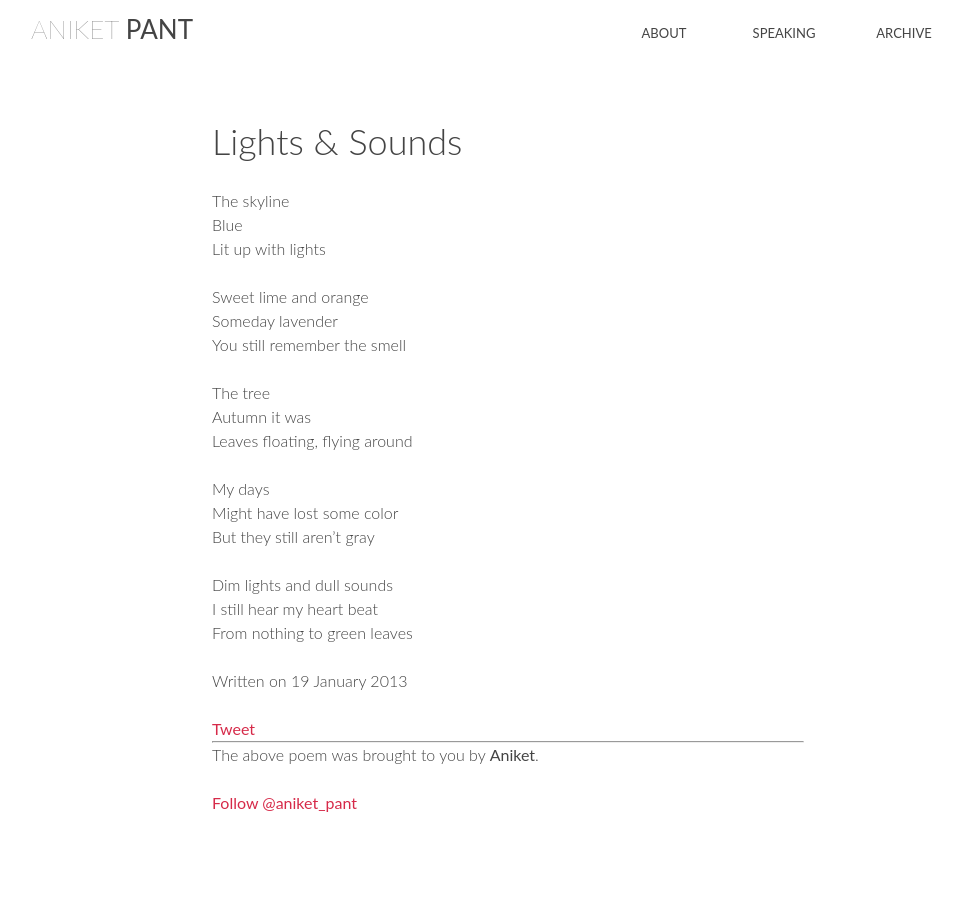
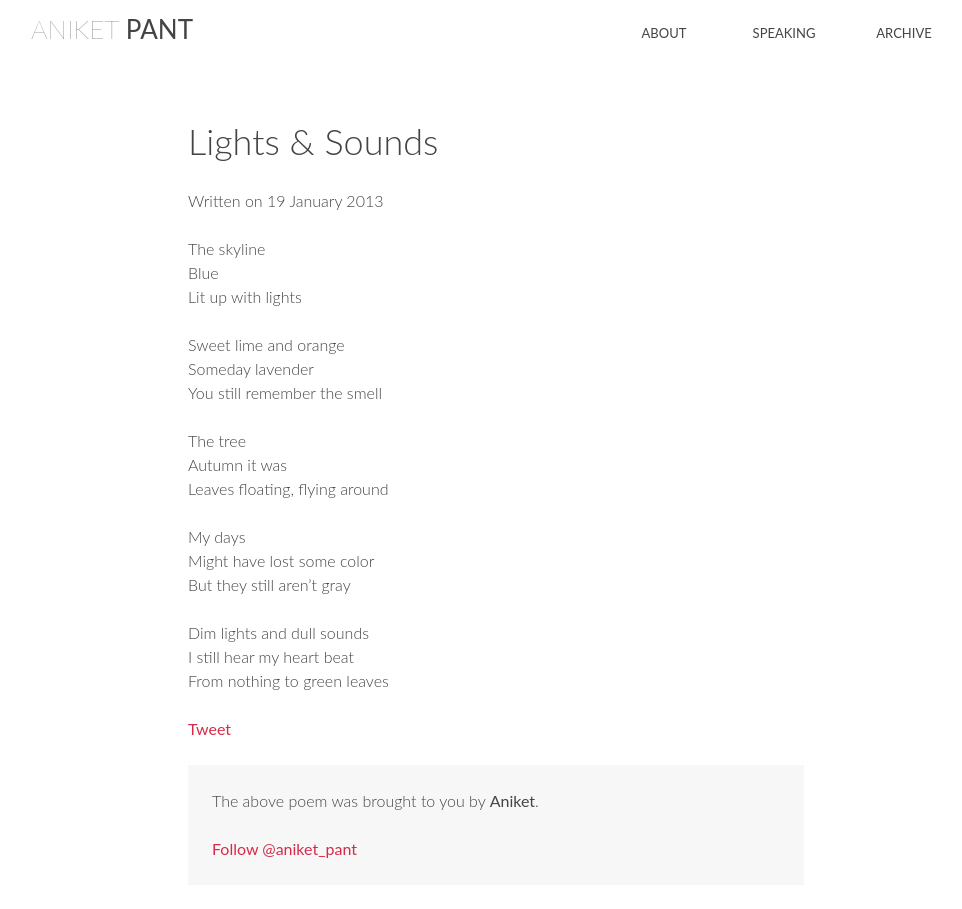
Before and after one commit to aniketpant/aniketpant.github.com, a Jekyll site: the page built from _posts/2013-01-19-lights-and-sounds.markdown, in a window 1280 px wide. Shown: the whole page, without its empty margins (144-1106 px from the left). Built offline with Jekyll 4.4.1, drawn with Linux system fonts in a browser that asks for light colours; some web fonts are replaced; Markdown is read by kramdown in place of the engine named in the settings; comment, search, counter and statistics services are not loaded.

Commit message:
Fix pages

```diff
--- a/_layouts/poetry.html
+++ b/_layouts/poetry.html
@@ -2,22 +2,20 @@
 layout: base
 ---
 
-<div class="post poetry">
+<div class="poetry">
 
-  <header class="layout__item  one-whole">
+  <header>
     <h1 class="title--post">{{ page.title }}</h1>
+    <p class="muted">Written on {{ page.date | date_to_long_string }}</p>
   </header>
 
-  <article class="layout__item  one-whole" role="main">
+  <article role="main">
     {{ content }}
   </article>
 
-  <footer class="layout__item  one-whole">
-    <p class="muted">Written on {{ page.date | date_to_long_string }}</p>
-    <a href="https://twitter.com/share" class="twitter-share-button" data-via="aniket_pant" data-related="aniket_pant">Tweet</a>
+  <p><a href="https://twitter.com/share" class="twitter-share-button" data-via="aniket_pant" data-related="aniket_pant">Tweet</a></p>
 
-    <hr class="rule  rule--dashed"/>
-
+  <footer class="box  box--highlite">
     <p>The above poem was brought to you by <strong>Aniket</strong>.</p>
     <p><a href="https://twitter.com/aniket_pant" class="twitter-follow-button" data-show-count="true">Follow @aniket_pant</a></p>
   </footer>
```
Also changed, not shown: 404.html (+15 -16 lines).
